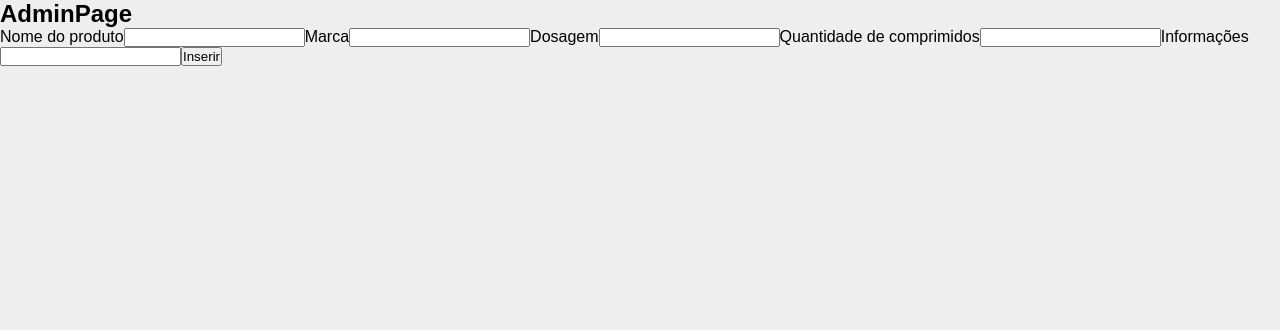
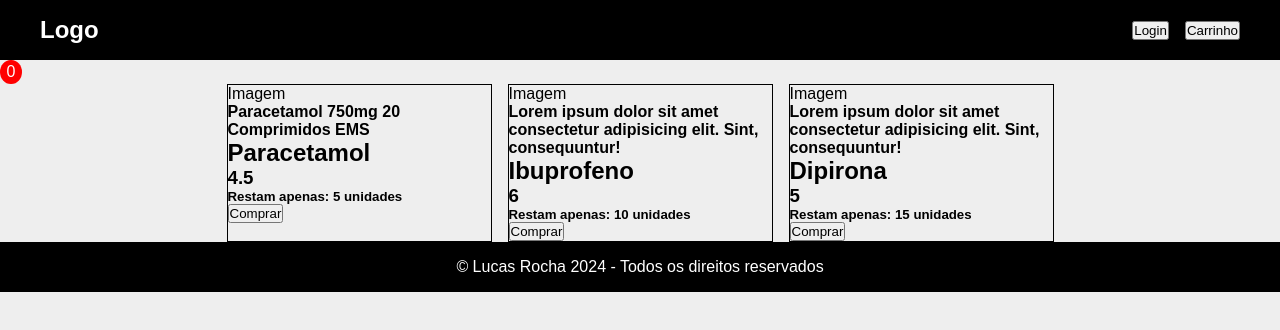
Before and after one commit to lucasrochabz/rocha-farma, a React (Vite) app: page / in a window 1280 px wide. Shown: the top 330 px of the page. Built offline with nearby package versions, Linux system fonts and the light colour scheme.

Commit message:
Add campo de estoque aos produtos

```diff
--- a/src/components/ProductCard/ProductCard.jsx
+++ b/src/components/ProductCard/ProductCard.jsx
@@ -8,6 +8,7 @@ export const ProductCard = ({ remedio, handleComprar }) => {
         <h4>{remedio.info}</h4>
         <h2>{remedio.name}</h2>
         <h3>{remedio.price}</h3>
+        <h5>Restam apenas: {remedio.stock} unidades</h5>
         <button onClick={handleComprar}>Comprar</button>
       </div>
     </>
--- a/src/components/ProductList/ProductList.jsx
+++ b/src/components/ProductList/ProductList.jsx
@@ -16,7 +16,8 @@ export const ProductList = () => {
       name: 'Paracetamol',
       price: 4.5,
       quantity: 10,
-      info: 'Paracetamol 750mg 20 Comprimidos',
+      info: 'Paracetamol 750mg 20 Comprimidos EMS',
+      stock: 5,
     },
     {
       id: '2',
@@ -24,6 +25,7 @@ export const ProductList = () => {
       price: 6,
       quantity: 20,
       info: 'Lorem ipsum dolor sit amet consectetur adipisicing elit. Sint, consequuntur!',
+      stock: 10,
     },
     {
       id: '18d4',
@@ -31,6 +33,7 @@ export const ProductList = () => {
       price: 5,
       quantity: 8,
       info: 'Lorem ipsum dolor sit amet consectetur adipisicing elit. Sint, consequuntur!',
+      stock: 15,
     },
   ];
 
--- a/src/main.jsx
+++ b/src/main.jsx
@@ -5,6 +5,6 @@ import { AdminPage } from './pages/AdminPage.jsx';
 
 ReactDOM.createRoot(document.getElementById('root')).render(
   <React.StrictMode>
-    <AdminPage />
+    <App />
   </React.StrictMode>,
 );
--- a/src/pages/AdminPage.css
+++ b/src/pages/AdminPage.css
@@ -0,0 +1,9 @@
+.form-remedy {
+  display: flex;
+  flex-direction: column;
+  width: 400px;
+}
+
+.form-remedy label,.form-remedy button {
+  margin-top: 1rem;
+}
--- a/src/pages/AdminPage.jsx
+++ b/src/pages/AdminPage.jsx
@@ -4,10 +4,12 @@ import './AdminPage.css';
 export const AdminPage = () => {
   const [remedyData, setRemedyData] = useState({
     name: '',
-    brand: '',
     dosage: '',
     amount: '',
+    brand: '',
+    price: '',
     info: '',
+    stock: '',
   });
 
   const handleChange = (event) => {
@@ -25,14 +27,31 @@ export const AdminPage = () => {
 
   return (
     <>
-      <h2>AdminPage</h2>
-      <form onSubmit={handleInserir}>
+      <form className="form-remedy" onSubmit={handleInserir}>
         <label htmlFor="name">Nome do produto</label>
         <input
           type="text"
           id="name"
           name="name"
           value={remedyData.name}
+          onChange={handleChange}
+        />
+
+        <label htmlFor="dosage">Dosagem</label>
+        <input
+          type="text"
+          id="dosage"
+          name="dosage"
+          value={remedyData.dosage}
+          onChange={handleChange}
+        />
+
+        <label htmlFor="amount">Quantidade de comprimidos por caixa</label>
+        <input
+          type="number"
+          id="amount"
+          name="amount"
+          value={remedyData.amount}
           onChange={handleChange}
         />
 
@@ -45,21 +64,12 @@ export const AdminPage = () => {
           onChange={handleChange}
         />
 
-        <label htmlFor="dosage">Dosagem</label>
-        <input
-          type="text"
-          id="dosage"
-          name="dosage"
-          value={remedyData.dosage}
-          onChange={handleChange}
-        />
-
-        <label htmlFor="amount">Quantidade de comprimidos</label>
+        <label htmlFor="brand">Preço</label>
         <input
           type="number"
-          id="amount"
-          name="amount"
-          value={remedyData.amount}
+          id="price"
+          name="price"
+          value={remedyData.price}
           onChange={handleChange}
         />
 
@@ -70,6 +80,16 @@ export const AdminPage = () => {
           name="info"
           value={remedyData.info}
           onChange={handleChange}
+          placeholder="Nome, dosagem, quantidade e marca"
+        />
+
+        <label htmlFor="stock">Estoque</label>
+        <input
+          type="text"
+          id="stock"
+          name="stock"
+          value={remedyData.stock}
+          onChange={handleChange}
         />
 
         <button type="submit">Inserir</button>
```
